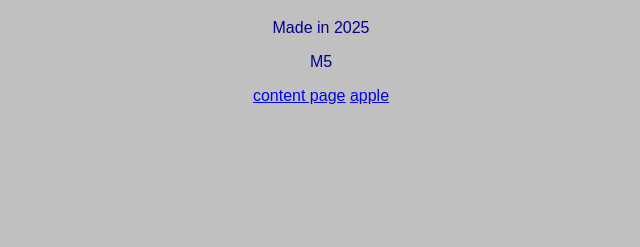
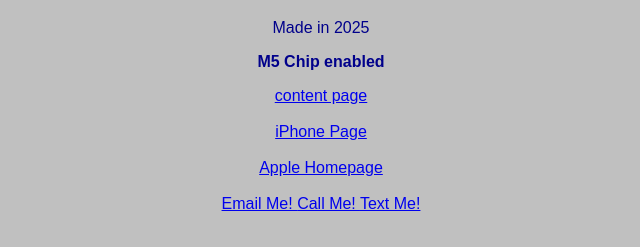
Before and after one commit to JosephKim629/personal-website, a plain HTML site: page index.html in a window 1280 px wide. Shown: the part 373-620 px from the top of the page, without its empty margins (319-959 px from the left). Drawn offline with Linux system fonts and the light colour scheme.

Commit message:
thursday

```diff
--- a/index.html
+++ b/index.html
@@ -6,13 +6,19 @@
         <link rel="Icon" type="image/x-icon" href="/Apple Icon.ico">
     </head>
     <body>
-        <img
-            src="https://www.apple.com/v/macbook-pro/at/images/overview/welcome/hero_endframe__e4ls9pihykya_xlarge.jpg"
-        />
+        <img src="https://www.apple.com/v/macbook-pro/at/images/overview/welcome/hero_endframe__e4ls9pihykya_xlarge.jpg" alt="M5 Macbook"/>
         <h1>Macbook Pro</h1>
         <p>Made in 2025</p>
-        <p>M5</p>
+        <p><b>M5 Chip enabled</b></p>
         <a href="content.html"> content page</a>
-        <a href="https://www.apple.ca"> apple </a>
+        <br><br>
+        <a href="iphone.html"> iPhone Page </a>
+        <br><br>
+        <a href="https://www.apple.ca"> Apple Homepage</a>
+        <br><br>
+
+        <a href="mailto:2453168@edu.burnabyschools.ca"> Email Me!     </a>
+        <a href="tel:1-855-625-HACK"> Call Me!     </a>
+        <a href="sms:1-855-625-HACK"> Text Me!     </a>
     </body>
 </html>
--- a/style.css
+++ b/style.css
@@ -5,5 +5,6 @@
     text-align: center;
     font-family: 'Arial';
     background: silver;
-    color: darkblue
+    color: darkblue;
+    min-height: 100vh;
 }
```
Also changed, not shown: iphone.html (+1 -1 lines).
